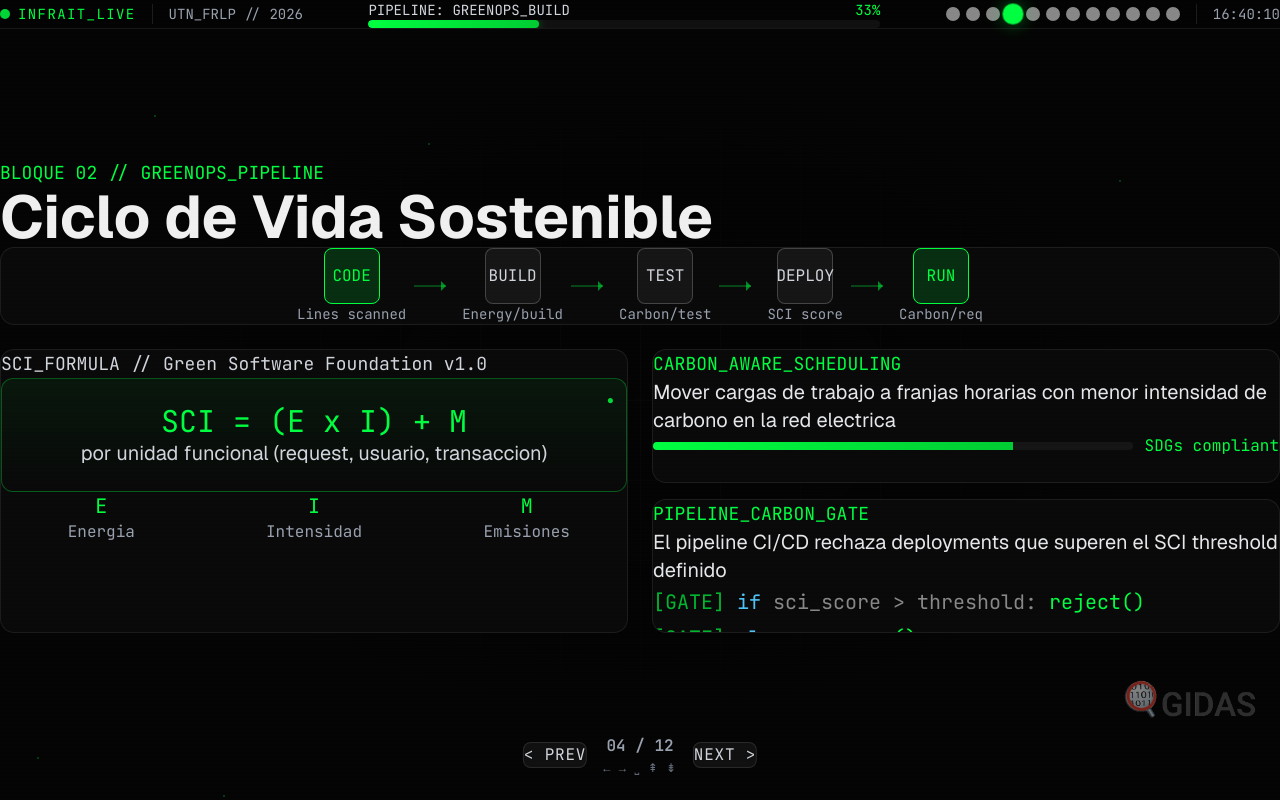
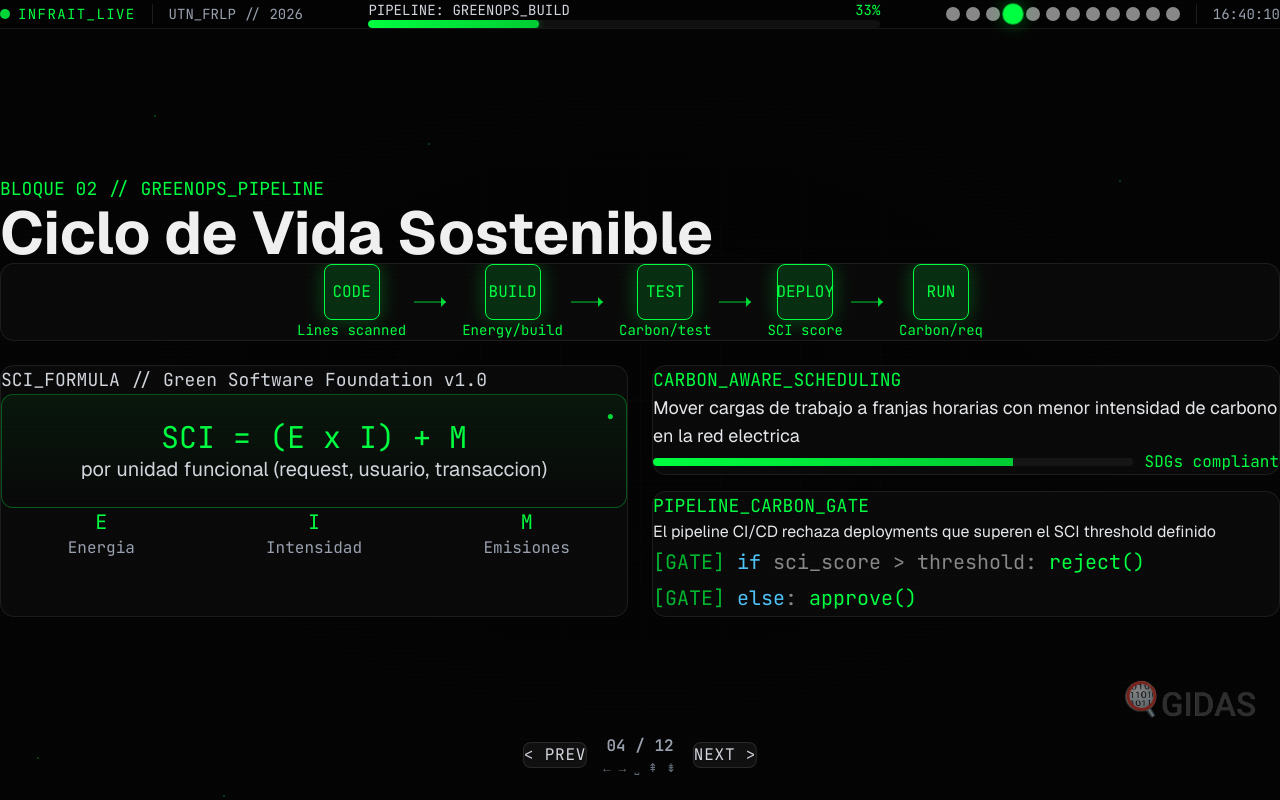
Before and after one commit to rodriguezemautn/jfp-utn-gidas-2026, a React (Vite) app: page / in a window 1280 px wide. Both pictures are taken after a click on the element 1012 px from the left and 14 px from the top of the page. Built offline with nearby package versions, Linux system fonts and the light colour scheme.

Commit message:
feat: animación secuencial en Slide03GreenOps con efecto stage-by-stage

```diff
--- a/src/App.tsx
+++ b/src/App.tsx
@@ -59,7 +59,7 @@ export default function App() {
         <SlideLayer show={currentSlide === 0}><Slide00Intro /></SlideLayer>
         <SlideLayer show={currentSlide === 1}><Slide01Imperativo isActive={currentSlide === 1} /></SlideLayer>
         <SlideLayer show={currentSlide === 2}><Slide02VideoHook isActive={currentSlide === 2} /></SlideLayer>
-        <SlideLayer show={currentSlide === 3}><Slide03GreenOps /></SlideLayer>
+        <SlideLayer show={currentSlide === 3}><Slide03GreenOps isActive={currentSlide === 3} /></SlideLayer>
         <SlideLayer show={currentSlide === 4}><Slide04LowImpactArch /></SlideLayer>
         <SlideLayer show={currentSlide === 5}><Slide05LocalAI /></SlideLayer>
         <SlideLayer show={currentSlide === 6}><Slide06SRE /></SlideLayer>
--- a/src/components/slides/Slide03GreenOps.tsx
+++ b/src/components/slides/Slide03GreenOps.tsx
@@ -1,4 +1,30 @@
-export function Slide03GreenOps() {
+import { useEffect, useState } from 'react';
+
+interface Slide03Props {
+  isActive: boolean;
+}
+
+export function Slide03GreenOps({ isActive }: Slide03Props) {
+  const [animatedStages, setAnimatedStages] = useState<number>(0);
+
+  useEffect(() => {
+    if (!isActive) {
+      setAnimatedStages(0);
+      return;
+    }
+
+    let stage = 0;
+    setAnimatedStages(0);
+
+    const interval = setInterval(() => {
+      stage++;
+      setAnimatedStages(stage);
+      if (stage >= 5) clearInterval(interval);
+    }, 300);
+
+    return () => clearInterval(interval);
+  }, [isActive]);
+
   return (
     <div className="w-full max-w-7xl px-8">
       <div className="mb-8">
@@ -18,19 +44,46 @@ export function Slide03GreenOps() {
             ].map((stage, i) => (
               <div key={stage.label} className="flex items-center gap-2">
                 <div className="flex flex-col items-center">
-                  <div className={`w-14 h-14 rounded-lg flex items-center justify-center ${
-                    i === 0 || i === 4
-                      ? 'bg-accent-green-dim border border-accent-green'
-                      : 'bg-white/5 border border-white/20'
-                  }`}>
-                    <span className={`font-mono text-base ${i === 0 || i === 4 ? 'text-accent-green' : 'text-gray-300'}`}>{stage.label}</span>
+                  <div
+                    className={`w-14 h-14 rounded-lg flex items-center justify-center transition-all duration-500 ${
+                      i < animatedStages
+                        ? 'bg-accent-green-dim border border-accent-green shadow-[0_0_20px_rgba(0,255,65,0.3)]'
+                        : 'bg-white/5 border border-white/20'
+                    }`}
+                    style={{ transitionDelay: `${i * 100}ms` }}
+                  >
+                    <span
+                      className={`font-mono text-base transition-colors duration-500 ${
+                        i < animatedStages ? 'text-accent-green' : 'text-gray-300'
+                      }`}
+                    >
+                      {stage.label}
+                    </span>
                   </div>
-                  <span className="font-mono text-sm text-gray-400 mt-2">{stage.sub}</span>
+                  <span
+                    className={`font-mono text-sm mt-2 transition-all duration-500 ${
+                      i < animatedStages ? 'text-accent-green opacity-100' : 'text-gray-400 opacity-50'
+                    }`}
+                    style={{ transitionDelay: `${i * 100 + 150}ms` }}
+                  >
+                    {stage.sub}
+                  </span>
                 </div>
                 {i < 4 && (
                   <svg width="40" height="20" viewBox="0 0 40 20">
-                    <line x1="0" y1="10" x2="32" y2="10" stroke="#00FF41" strokeWidth="1" opacity="0.5" />
-                    <polygon points="32,10 27,5 27,15" fill="#00FF41" opacity="0.5" />
+                    <line
+                      x1="0" y1="10" x2="32" y2="10"
+                      stroke="#00FF41"
+                      strokeWidth="1"
+                      opacity={i < animatedStages - 1 ? 0.8 : 0.2}
+                      className="transition-opacity duration-500"
+                    />
+                    <polygon
+                      points="32,10 27,5 27,15"
+                      fill="#00FF41"
+                      opacity={i < animatedStages - 1 ? 0.8 : 0.2}
+                      className="transition-opacity duration-500"
+                    />
                   </svg>
                 )}
               </div>
@@ -63,9 +116,9 @@ export function Slide03GreenOps() {
         </div>
 
         <div className="col-span-6 flex flex-col gap-4">
-          <div className="bento-card p-10 flex-1">
+          <div className="bento-card p-10 flex-1 min-h-0">
             <div className="font-mono text-lg text-accent-green mb-3">CARBON_AWARE_SCHEDULING</div>
-            <p className="font-sans text-xl text-gray-200 mb-6">Mover cargas de trabajo a franjas horarias con menor intensidad de carbono en la red electrica</p>
+            <p className="font-sans text-lg text-gray-200 mb-6">Mover cargas de trabajo a franjas horarias con menor intensidad de carbono en la red electrica</p>
             <div className="flex items-center gap-3">
               <div className="h-2 flex-1 rounded-full bg-white/5 overflow-hidden">
                 <div className="h-full bg-gradient-to-r from-accent-green to-[#00cc33] w-3/4" />
@@ -74,10 +127,10 @@ export function Slide03GreenOps() {
             </div>
           </div>
 
-          <div className="bento-card p-10 flex-1">
-            <div className="font-mono text-lg text-accent-green mb-3">PIPELINE_CARBON_GATE</div>
-            <p className="font-sans text-xl text-gray-200">El pipeline CI/CD rechaza deployments que superen el SCI threshold definido</p>
-            <div className="mt-3 terminal-text">
+          <div className="bento-card p-8">
+            <div className="font-mono text-lg text-accent-green mb-2">PIPELINE_CARBON_GATE</div>
+            <p className="font-sans text-base text-gray-200 mb-3">El pipeline CI/CD rechaza deployments que superen el SCI threshold definido</p>
+            <div className="terminal-text text-sm leading-relaxed">
               <div><span className="timestamp">[GATE]</span> <span className="cmd">if</span> sci_score &gt; threshold: <span className="success">reject()</span></div>
               <div><span className="timestamp">[GATE]</span> <span className="cmd">else</span>: <span className="success">approve()</span></div>
             </div>
```
